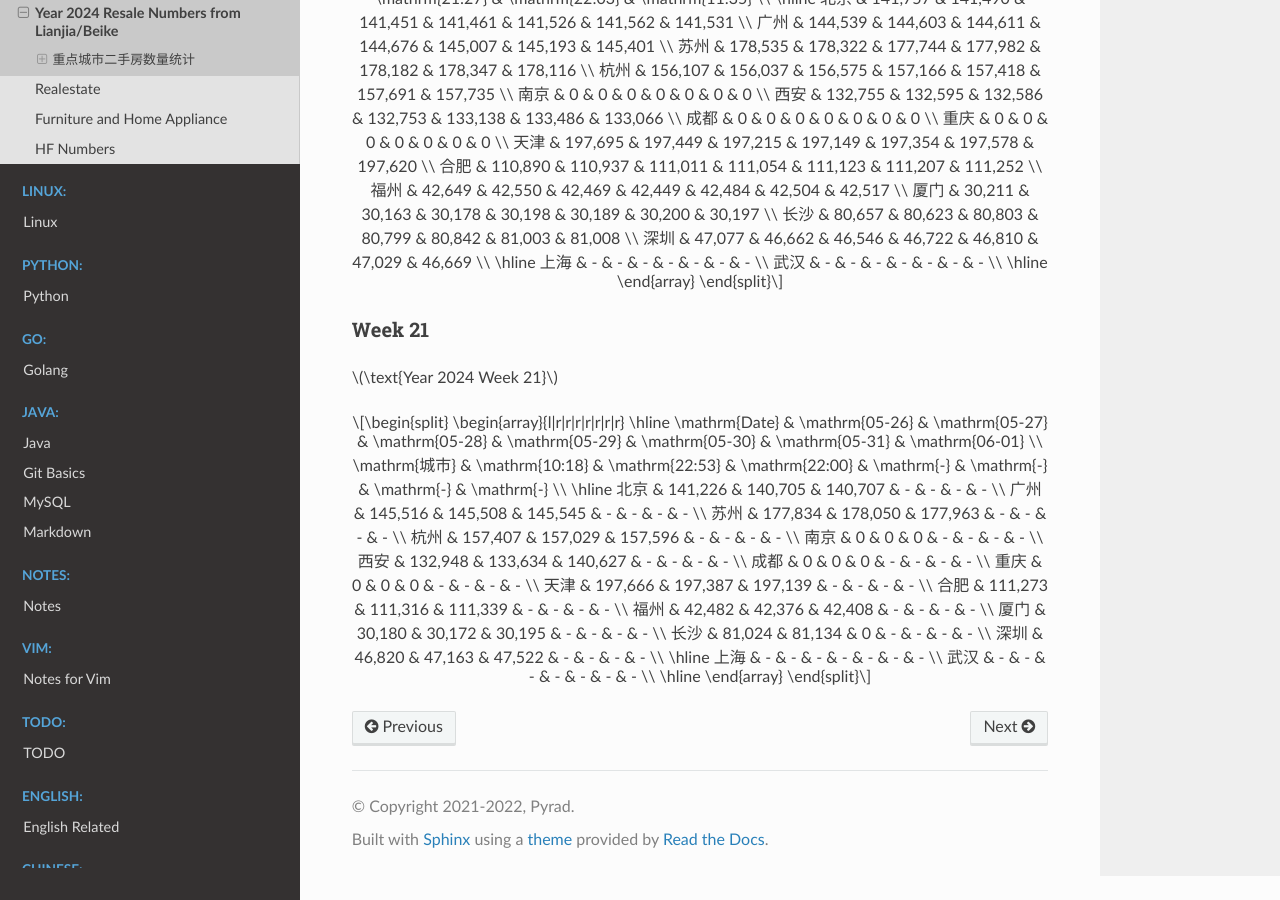
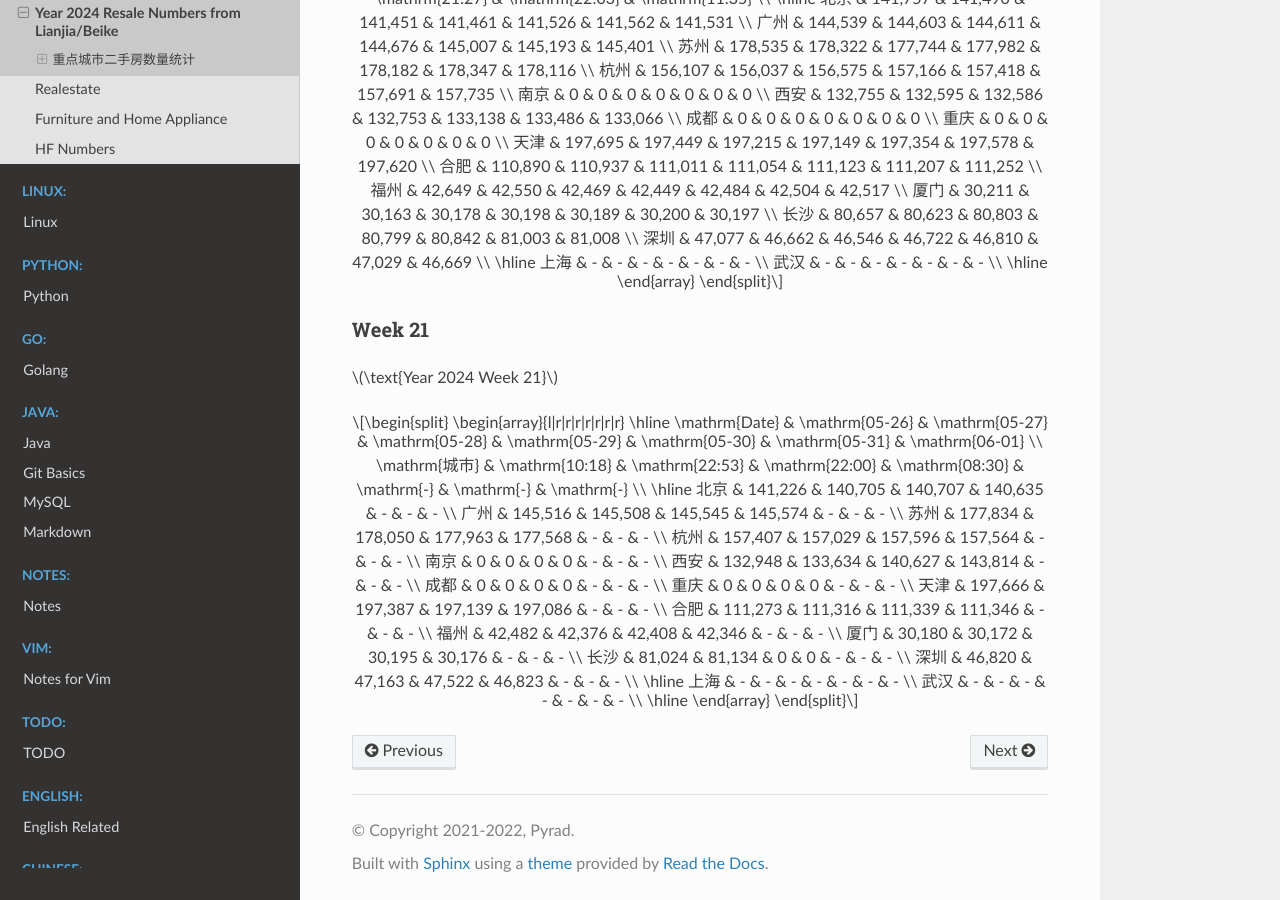
Before and after one commit to Pyrad/pyradnotes, a Sphinx documentation site: the page built from source/RealEstate/resalenumbers2024.md, in a window 1280 px wide and 900 px high, scrolled down 10368 px. Built offline with Sphinx 7.4.7 and the Read the Docs theme 2.0.0, drawn with Linux system fonts in a browser that asks for light colours; a script that is not in the unit is left out.

Commit message:
Realestate Update resale numbers 2024-05-29 08:30

```diff
--- a/source/RealEstate/resalenumbers2024.md
+++ b/source/RealEstate/resalenumbers2024.md
@@ -683,22 +683,22 @@ $$
 \begin{array}{l|r|r|r|r|r|r|r}
 \hline
 \mathrm{Date} & \mathrm{05-26} & \mathrm{05-27} & \mathrm{05-28} & \mathrm{05-29} & \mathrm{05-30} & \mathrm{05-31} & \mathrm{06-01} \\
-\mathrm{城市} & \mathrm{10:18} & \mathrm{22:53} & \mathrm{22:00} & \mathrm{-} & \mathrm{-} & \mathrm{-} & \mathrm{-} \\
+\mathrm{城市} & \mathrm{10:18} & \mathrm{22:53} & \mathrm{22:00} & \mathrm{08:30} & \mathrm{-} & \mathrm{-} & \mathrm{-} \\
 \hline
-北京 & 141,226 & 140,705 & 140,707 & - & - & - & - \\
-广州 & 145,516 & 145,508 & 145,545 & - & - & - & - \\
-苏州 & 177,834 & 178,050 & 177,963 & - & - & - & - \\
-杭州 & 157,407 & 157,029 & 157,596 & - & - & - & - \\
-南京 & 0 & 0 & 0 & - & - & - & - \\
-西安 & 132,948 & 133,634 & 140,627 & - & - & - & - \\
-成都 & 0 & 0 & 0 & - & - & - & - \\
-重庆 & 0 & 0 & 0 & - & - & - & - \\
-天津 & 197,666 & 197,387 & 197,139 & - & - & - & - \\
-合肥 & 111,273 & 111,316 & 111,339 & - & - & - & - \\
-福州 & 42,482 & 42,376 & 42,408 & - & - & - & - \\
-厦门 & 30,180 & 30,172 & 30,195 & - & - & - & - \\
-长沙 & 81,024 & 81,134 & 0 & - & - & - & - \\
-深圳 & 46,820 & 47,163 & 47,522 & - & - & - & - \\
+北京 & 141,226 & 140,705 & 140,707 & 140,635 & - & - & - \\
+广州 & 145,516 & 145,508 & 145,545 & 145,574 & - & - & - \\
+苏州 & 177,834 & 178,050 & 177,963 & 177,568 & - & - & - \\
+杭州 & 157,407 & 157,029 & 157,596 & 157,564 & - & - & - \\
+南京 & 0 & 0 & 0 & 0 & - & - & - \\
+西安 & 132,948 & 133,634 & 140,627 & 143,814 & - & - & - \\
+成都 & 0 & 0 & 0 & 0 & - & - & - \\
+重庆 & 0 & 0 & 0 & 0 & - & - & - \\
+天津 & 197,666 & 197,387 & 197,139 & 197,086 & - & - & - \\
+合肥 & 111,273 & 111,316 & 111,339 & 111,346 & - & - & - \\
+福州 & 42,482 & 42,376 & 42,408 & 42,346 & - & - & - \\
+厦门 & 30,180 & 30,172 & 30,195 & 30,176 & - & - & - \\
+长沙 & 81,024 & 81,134 & 0 & 0 & - & - & - \\
+深圳 & 46,820 & 47,163 & 47,522 & 46,823 & - & - & - \\
 \hline
 上海 & - & - & - & - & - & - & - \\
 武汉 & - & - & - & - & - & - & - \\
```
Also changed, not shown: 1 other file.
